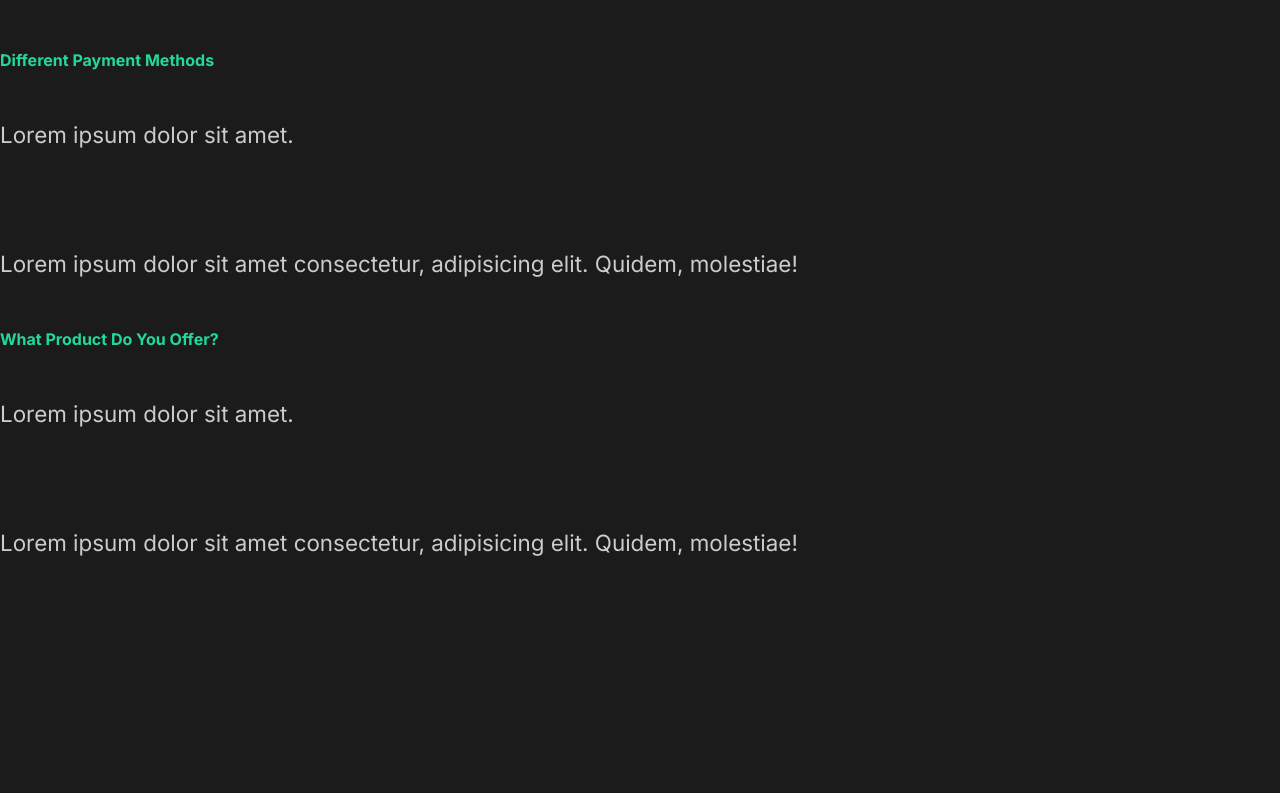
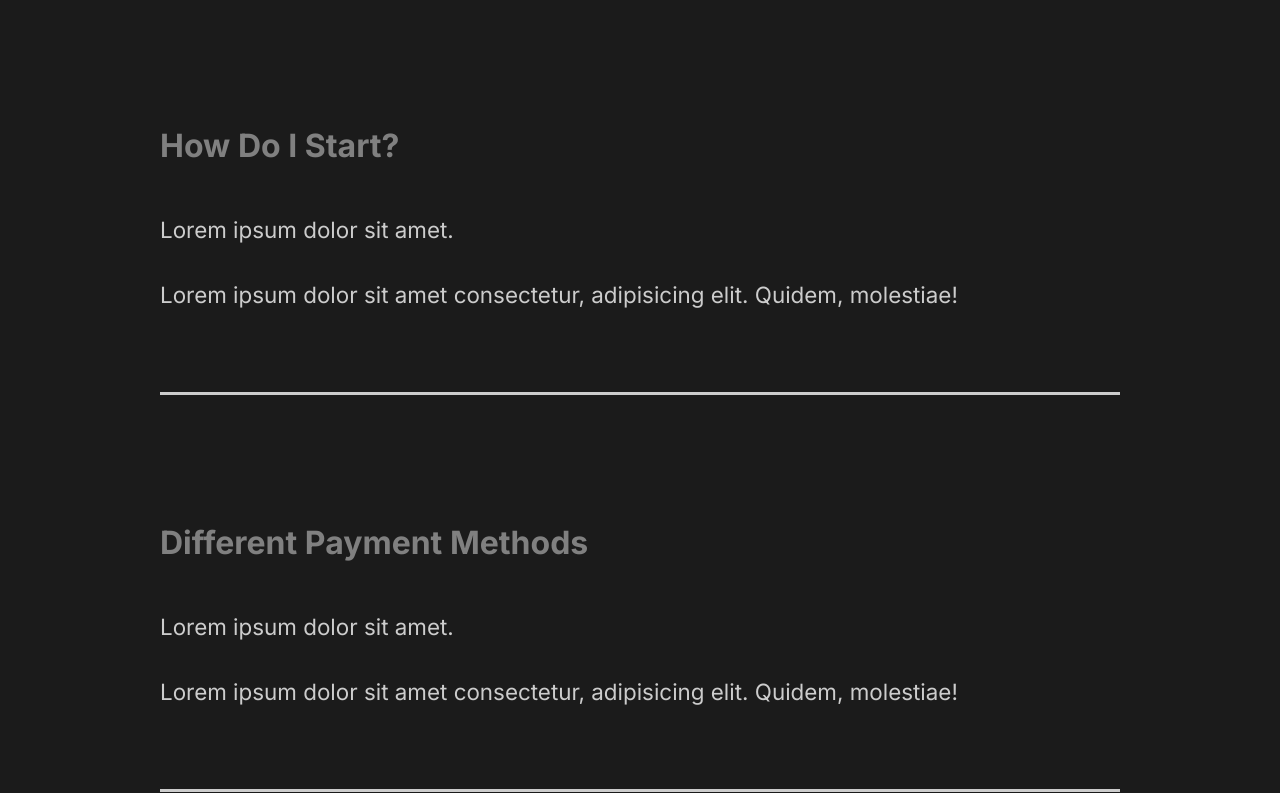
Before and after one commit to htehrani98/capture, a React (Create React App) app: page / in a window 1280 px wide. Shown: the part 2687-3480 px from the top of the page. Before the commit the page ends 3295 px from the top, so only its background shows below. Built offline with nearby package versions, Linux system fonts and the light colour scheme.

Commit message:
7.FaqSection

```diff
--- a/src/components/FaqSection.js
+++ b/src/components/FaqSection.js
@@ -1,8 +1,10 @@
 import React from "react";
+import styled from "styled-components";
+import { About } from "../styles";
 
 const FaqSection = () => {
   return (
-    <div className="faq">
+    <Faq>
       <h2>
         Any Questions <span>FAQ</span>
       </h2>
@@ -15,6 +17,7 @@
             molestiae!
           </p>
         </div>
+        <div className="faq-line"></div>
       </div>
       <div className="question">
         <h4>How Do I Start?</h4>
@@ -25,6 +28,7 @@
             molestiae!
           </p>
         </div>
+        <div className="faq-line"></div>
       </div>
       <div className="question">
         <h4>Different Payment Methods</h4>
@@ -35,6 +39,7 @@
             molestiae!
           </p>
         </div>
+        <div className="faq-line"></div>
       </div>
       <div className="question">
         <h4>What Product Do You Offer?</h4>
@@ -45,9 +50,34 @@
             molestiae!
           </p>
         </div>
+        <div className="faq-line"></div>
       </div>
-    </div>
+    </Faq>
   );
 };
-
+const Faq = styled(About)`
+  display: block;
+  span {
+    display: block;
+  }
+  h2 {
+    padding-bottom: 2rem;
+    font-weight: lighter; // nothing is not happening with this code
+  }
+  .faq-line {
+    background: #ccc;
+    height: 0.2rem;
+    margin: 2rem 0rem;
+  }
+  .question {
+    padding: 3rem 0rem;
+    cursor: pointer;
+  }
+  .answer {
+    padding: 2rem 0rem;
+    p {
+      padding: 1rem 0rem;
+    }
+  }
+`;
 export default FaqSection;
--- a/src/components/GlobalStyle.js
+++ b/src/components/GlobalStyle.js
@@ -34,7 +34,7 @@
 }
 h4{
   font-weight: bold;
-  color: #23d997;
+  font-size: 2rem;
 }
 a{
   font-size: 1.1rem;
```
